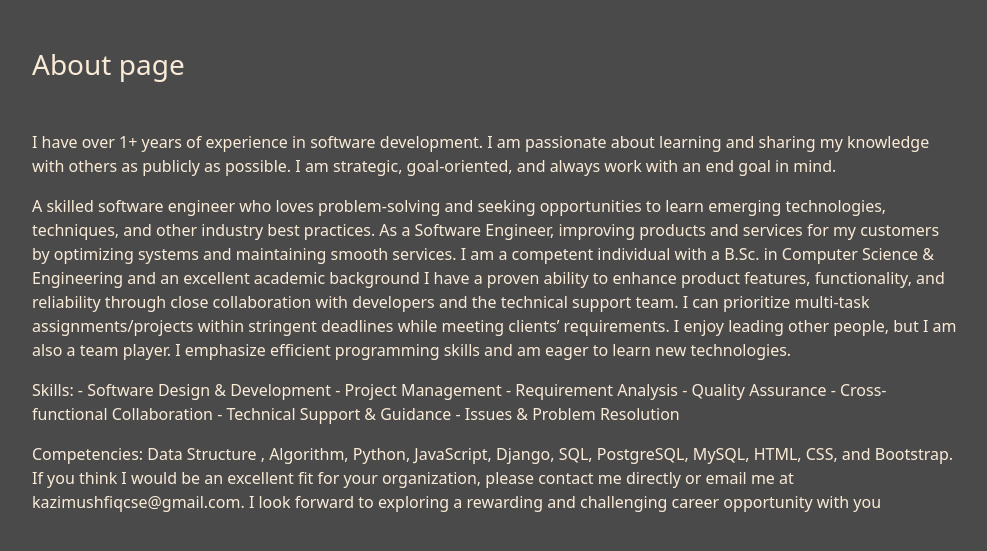
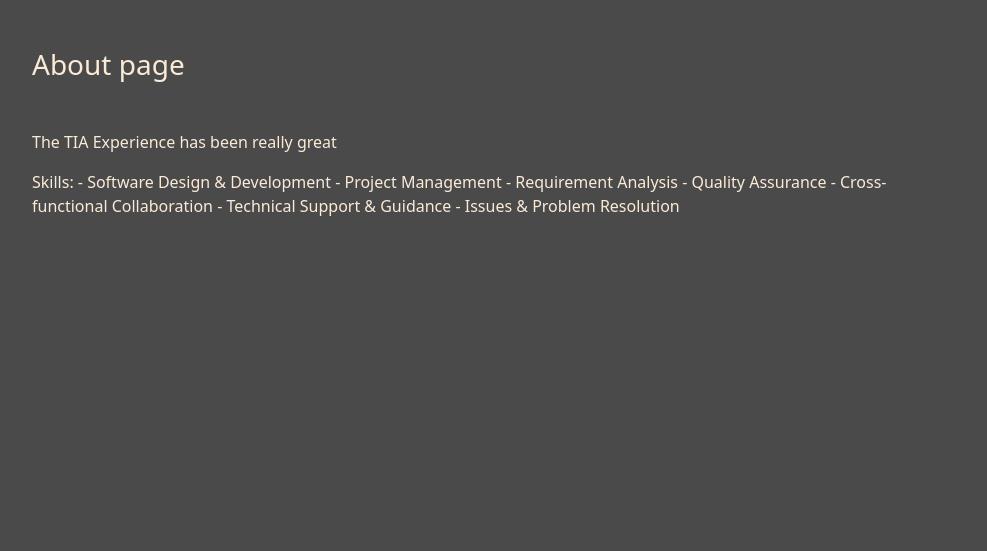
Before and after one commit to martin-creator/tunga_tech_impact_academy, a Django app: page /about/ in a window 1280 px wide. Shown: the part 56-607 px from the top of the page, without its empty margins (50-1037 px from the left). Run offline with Django 5.2, Linux system fonts and the light colour scheme; parts of the project's set-up code (start-up, migrations or seed data) failed here and were passed over; some libraries are stand-ins or nearby versions.

Commit message:
Update about.html

```diff
--- a/tunga_django_blog/blog/templates/blog/about.html
+++ b/tunga_django_blog/blog/templates/blog/about.html
@@ -5,18 +5,7 @@
     <div class="col-sm-10">
         <h3 class="my-5">About page</h3>
         <p>
-            I have over 1+ years of experience in software development.
-            I am passionate about learning and sharing my knowledge with
-            others as publicly as possible. I am strategic, goal-oriented,
-            and always work with an end goal in mind.
-        </p>
-        <p>
-            A skilled software engineer who loves problem-solving and seeking opportunities to learn emerging technologies, techniques, and other industry best practices.
-            As a Software Engineer, improving products and services for my customers by optimizing systems and maintaining smooth services.
-
-            I am a competent individual with a B.Sc. in Computer Science & Engineering and an excellent academic background I have a proven ability to enhance product features, functionality, and reliability through close collaboration with developers and the technical support team. I can prioritize multi-task assignments/projects within stringent deadlines while meeting clients’ requirements.
-
-            I enjoy leading other people, but I am also a team player. I emphasize efficient programming skills and am eager to learn new technologies.
+            The TIA Experience has been really great
         </p>
         <p>
             Skills:
@@ -29,11 +18,5 @@
             - Technical Support & Guidance
             - Issues & Problem Resolution
         </p>
-        <p>
-            Competencies: Data Structure , Algorithm, Python, JavaScript, Django, SQL, PostgreSQL, MySQL, HTML, CSS, and Bootstrap.
-
-            If you think I would be an excellent fit for your organization, please contact me directly or email me at kazimushfiqcse@gmail.com.
-            I look forward to exploring a rewarding and challenging career opportunity with you
-        </p>
     </div>
 {% endblock content %}
```
